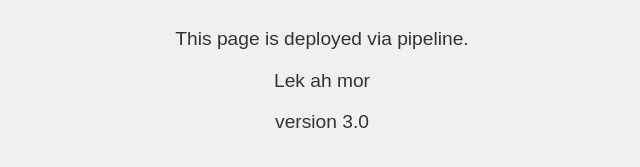
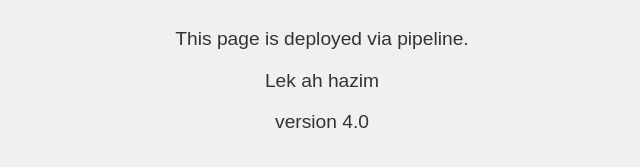
Before and after one commit to skyrizer/devops, a plain HTML site: page devops.html in a window 1280 px wide. Shown: the part 149-316 px from the top of the page, 318-958 px from the left. Drawn offline with Linux system fonts and the light colour scheme.

Commit message:
Update devops.html

```diff
--- a/devops.html
+++ b/devops.html
@@ -23,7 +23,7 @@
 <body>
     <h1>Welcome to My Website</h1>
     <p>This page is deployed via pipeline.</p>
-    <p>Lek ah mor</p>
-    <p>version 3.0</p>
+    <p>Lek ah hazim</p>
+    <p>version 4.0</p>
 </body>
 </html>
```
